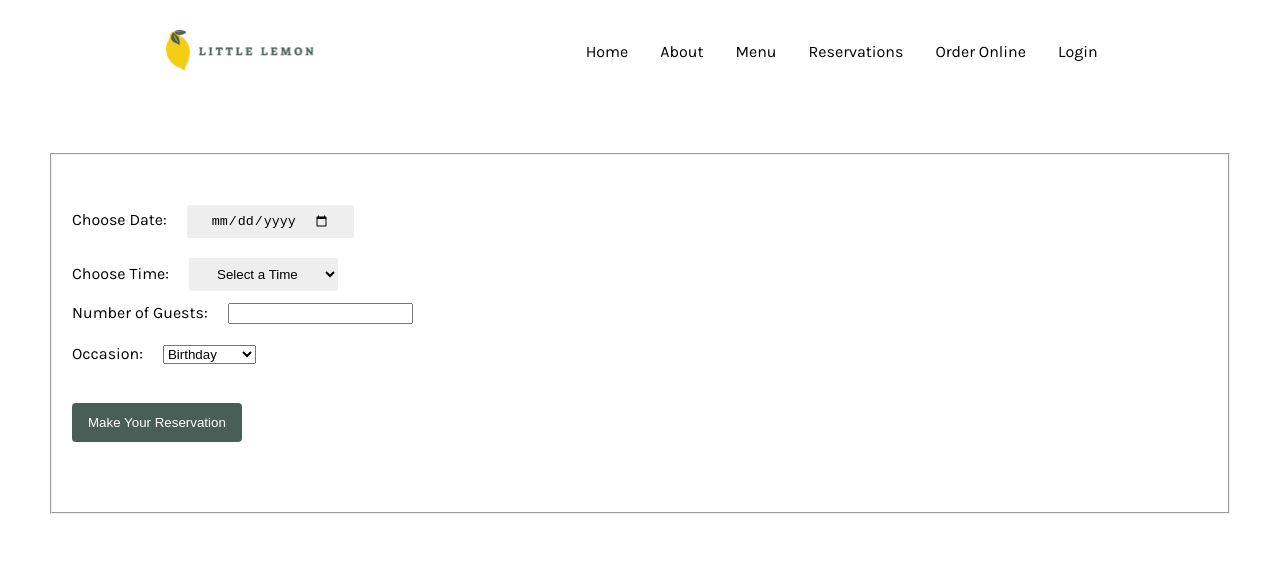
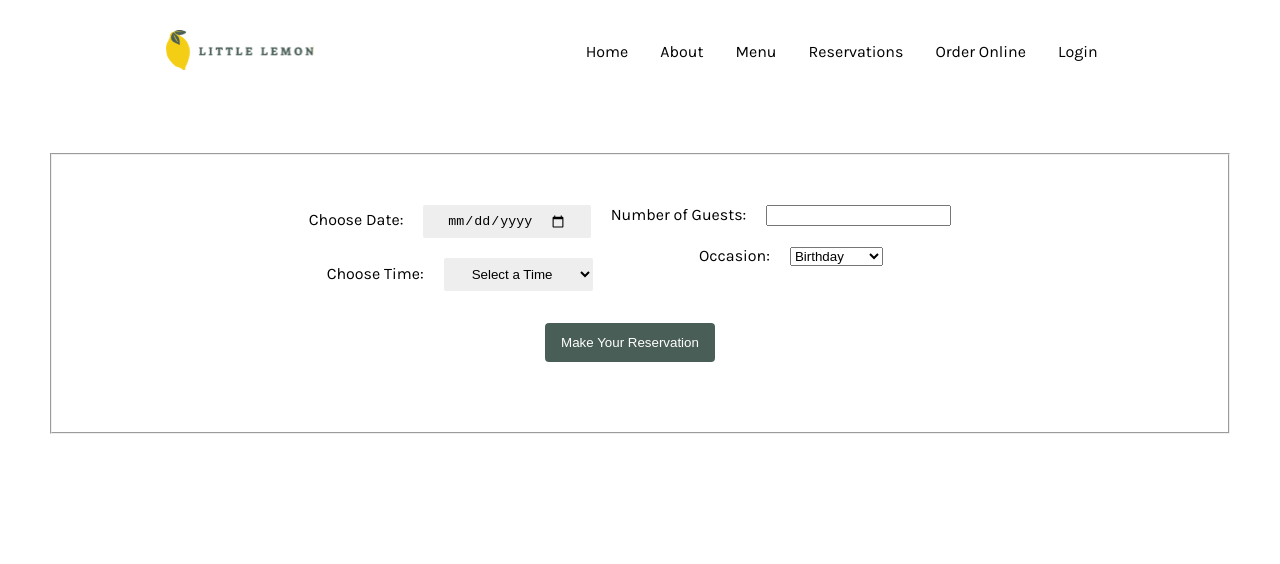
Before and after one commit to copestakes/little-lemon-capstone, a React (Create React App) app: page /booking in a window 1280 px wide. Shown: the top 564 px of the page. Built offline with nearby package versions, Linux system fonts and the light colour scheme; a web font is replaced by a local one.

Commit message:
added some styles

```diff
--- a/public/index.html
+++ b/public/index.html
@@ -43,4 +43,6 @@
     -->
 </body>
 
+<script src="https://raw.githubusercontent.com/Meta-Front-End-Developer-PC/capstone/master/api.js"></script>
+
 </html>
--- a/src/App.css
+++ b/src/App.css
@@ -147,6 +147,13 @@ form .confirm {
 .formfield {
   margin: 50px;
   padding: 50px 20px;
+  text-align: center;
+}
+
+.formfield-flex {
+  display: flex;
+  justify-content: center;
+  flex-wrap: wrap;
 }
 
 input,
@@ -173,6 +180,7 @@ label {
   color: #fff;
   border: none;
   border-radius: 4px;
+  display: inline-block;
 }
 
 .confirm span {
--- a/src/components/BookingForm.js
+++ b/src/components/BookingForm.js
@@ -20,6 +20,9 @@ function BookingForm(props) {
       <section>
         <form onSubmit={handleSubmit}>
           <fieldset className="formfield">
+            <div className="formfield-flex">
+              {/*left colum */}
+              <div>
                 <div>
                   <label htmlFor="book-date">Choose Date:</label>
                   <input
@@ -39,13 +42,21 @@ function BookingForm(props) {
                     onChange={(e) => setTimes(e.target.value)}
                   >
                     <option value="">Select a Time</option>
-                {props.availableTimes.availableTimes.map((availableTimes) => {
-                  return <option key={availableTimes}>{availableTimes}</option>;
-                })}
+                    {props.availableTimes.availableTimes.map(
+                      (availableTimes) => {
+                        return (
+                          <option key={availableTimes}>{availableTimes}</option>
+                        );
+                      }
+                    )}
                   </select>
+                </div>
               </div>
 
               {/* for number of guest */}
+
+              {/* right column */}
+              <div>
                 <div>
                   <label htmlFor="book-guests">Number of Guests:</label>
                   <input
@@ -54,7 +65,7 @@ function BookingForm(props) {
                     value={guests}
                     onChange={(e) => setGuest(e.target.value)}
                   />
-
+                </div>
                 {/* occasion field */}
                 <div>
                   <label htmlFor="book-occation">Occasion:</label>
@@ -68,7 +79,8 @@ function BookingForm(props) {
                     <option>Anniversary</option>
                   </select>
                 </div>
-
+              </div>
+            </div>
             {/* submit button */}
             <div className="btnReceive">
               <input
@@ -77,7 +89,7 @@ function BookingForm(props) {
                 value={'Make Your Reservation'}
               />
             </div>
-            </div>
+            {/* </div> */}
           </fieldset>
         </form>
       </section>
```
Also changed, not shown: src/components/Footer.js (+0 -78 lines), 1 other file (tests, documents, lock files or other folders). Lines whose indentation alone changed are shown as unchanged.
